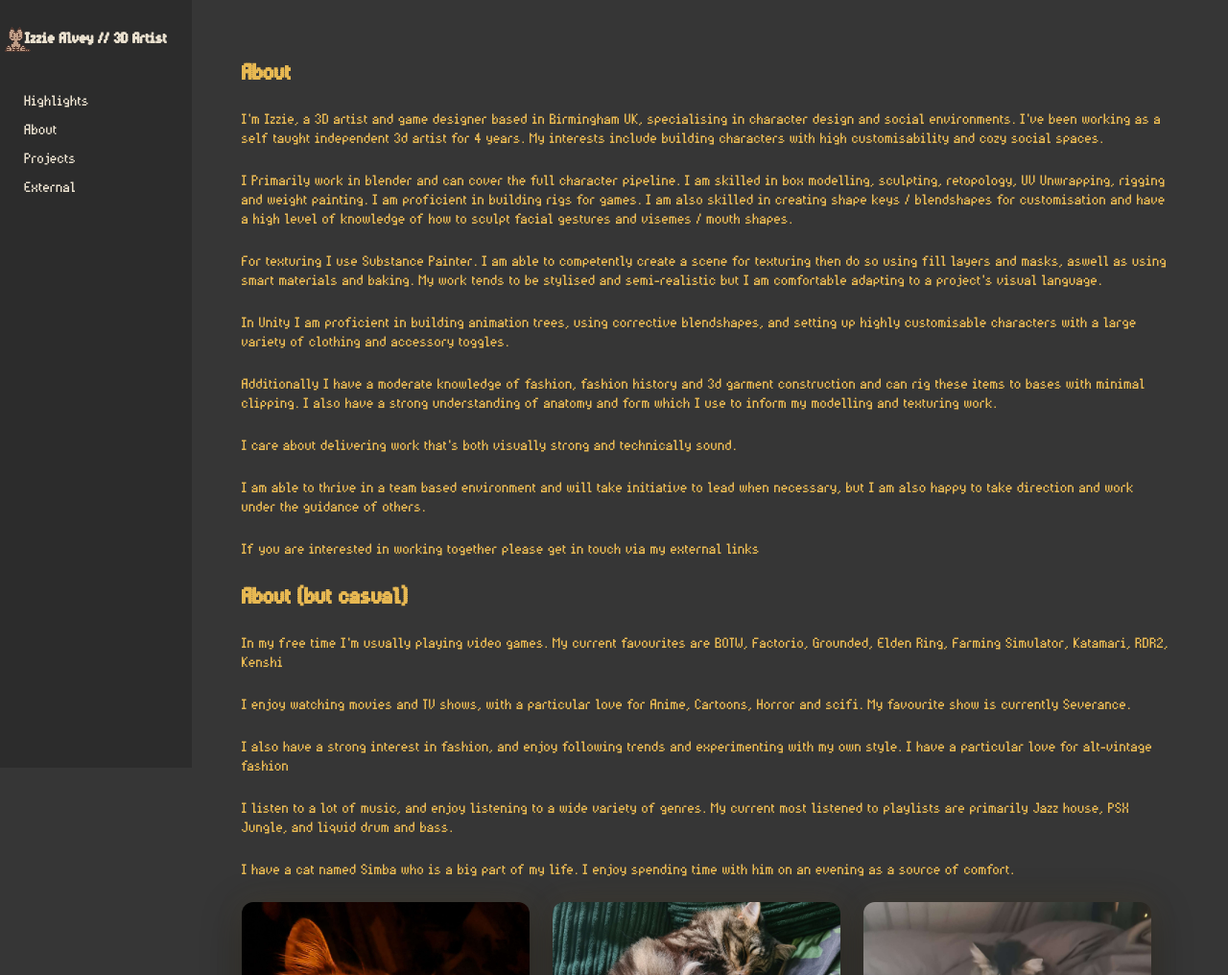
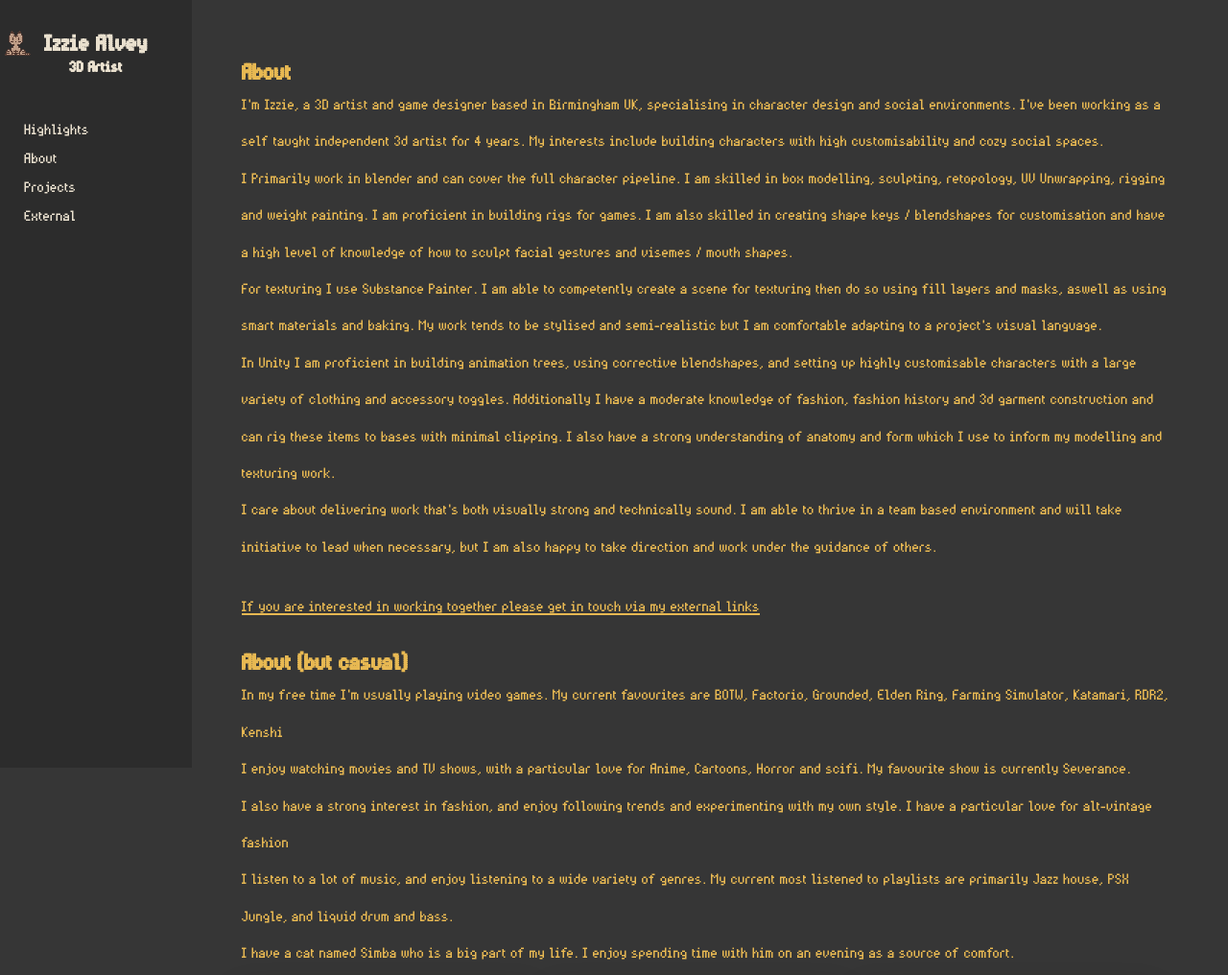
Before and after one commit to buddywulf/Portfolio-Website, a plain HTML site: page about.html in a window 1280 px wide. Shown: the top 1016 px of the page at 96% size. Drawn offline with Linux system fonts and the light colour scheme.

Commit message:
Genera updates
Co-authored-by: Copilot <copilot@github.com>

```diff
--- a/about.html
+++ b/about.html
@@ -10,7 +10,8 @@
     <!-- SIDEBAR NAVIGATION -->
     <nav class="sidebar">
         <div class="logo">
-            <h4>Izzie Alvey // 3D Artist</h4>
+            <h1><strong>Izzie Alvey</strong></h1>
+            <h4>3D Artist</h4>
         </div>
         <ul class="nav-links">
             <li><a href="index.html">Highlights</a></li>
@@ -44,39 +45,39 @@
 
             <h2>About</h2>
 
-<p></p>I'm Izzie, a 3D artist and game designer based in Birmingham UK, specialising in character design and social environments.
+<p>I'm Izzie, a 3D artist and game designer based in Birmingham UK, specialising in character design and social environments.
 
 I've been working as a self taught independent 3d artist for 4 years.
 
-My interests include building characters with high customisability and cozy social spaces.
+My interests include building characters with high customisability and cozy social spaces. <br />
 
-<p></p>I Primarily work in blender and can cover the full character pipeline.
+I Primarily work in blender and can cover the full character pipeline.
 
 I am skilled in box modelling, sculpting, retopology, UV Unwrapping, rigging and weight painting. I am proficient in building rigs for games.
 
-I am also skilled in creating shape keys / blendshapes for customisation and have a high level of knowledge of how to sculpt facial gestures and visemes / mouth shapes.
+I am also skilled in creating shape keys / blendshapes for customisation and have a high level of knowledge of how to sculpt facial gestures and visemes / mouth shapes. <br />
 
-<p></p>For texturing I use Substance Painter. I am able to competently create a scene for texturing then do so using fill layers and masks, aswell as using smart materials and baking.
+For texturing I use Substance Painter. I am able to competently create a scene for texturing then do so using fill layers and masks, aswell as using smart materials and baking.
 
-My work tends to be stylised and semi-realistic but I am comfortable adapting to a project's visual language.
+My work tends to be stylised and semi-realistic but I am comfortable adapting to a project's visual language.<br />
 
-<p></p>In Unity I am proficient in building animation trees, using corrective blendshapes, and setting up highly customisable characters with a large variety of clothing and accessory toggles.
+In Unity I am proficient in building animation trees, using corrective blendshapes, and setting up highly customisable characters with a large variety of clothing and accessory toggles.
 
-<p></p>Additionally I have a moderate knowledge of fashion, fashion history and 3d garment construction and can rig these items to bases with minimal clipping. I also have a strong understanding of anatomy and form which I use to inform my modelling and texturing work.
+Additionally I have a moderate knowledge of fashion, fashion history and 3d garment construction and can rig these items to bases with minimal clipping. I also have a strong understanding of anatomy and form which I use to inform my modelling and texturing work. <br />
 
-<p></p>I care about delivering work that's both visually strong and technically sound.
+I care about delivering work that's both visually strong and technically sound.
 
-<p></p> I am able to thrive in a team based environment and will take initiative to lead when necessary, but I am also happy to take direction and work under the guidance of others.
+I am able to thrive in a team based environment and will take initiative to lead when necessary, but I am also happy to take direction and work under the guidance of others. <br />
+<p> <u>
+If you are interested in working together please get in touch via my external links </u></p>
 
-<p></p>If you are interested in working together please get in touch via my external links
-<p> </p>
 <h2>About (but casual)</h2>
-<p></p>In my free time I'm usually playing video games. My current favourites are BOTW, Factorio, Grounded, Elden Ring, Farming Simulator, Katamari, RDR2, Kenshi  </p>
-<p></p> I enjoy watching movies and TV shows, with a particular love for Anime, Cartoons, Horror and scifi. My favourite show is currently Severance.
-<p></p> I also have a strong interest in fashion, and enjoy following trends and experimenting with my own style. I have a particular love for alt-vintage fashion
-<p></p> I listen to a lot of music, and enjoy listening to a wide variety of genres. My current most listened to playlists are primarily Jazz house, PSX Jungle, and liquid drum and bass.
-<p></p> I have a cat named Simba who is a big part of my life. I enjoy spending time with him on an evening as a source of comfort.
-<p></p>
+<p>In my free time I'm usually playing video games. My current favourites are BOTW, Factorio, Grounded, Elden Ring, Farming Simulator, Katamari, RDR2, Kenshi <br />
+ I enjoy watching movies and TV shows, with a particular love for Anime, Cartoons, Horror and scifi. My favourite show is currently Severance. <br />
+ I also have a strong interest in fashion, and enjoy following trends and experimenting with my own style. I have a particular love for alt-vintage fashion <br />
+ I listen to a lot of music, and enjoy listening to a wide variety of genres. My current most listened to playlists are primarily Jazz house, PSX Jungle, and liquid drum and bass. <br />
+ I have a cat named Simba who is a big part of my life. I enjoy spending time with him on an evening as a source of comfort.
+</p>
        <section id="home" class="hero">
 
         <img src="Images/20260220_231641.jpg" alt="Portfolio showcase">
--- a/styles.css
+++ b/styles.css
@@ -30,6 +30,7 @@ body {
     background-color: var(--background-color);
     display: flex;
     font-size: 24px;
+    /* padding-right: 10%; */
 }
 
 a {
```
Also changed, not shown: contact.html (+2 -1 lines), index.html (+2 -1 lines), project1.html (+2 -1 lines), project2.html (+2 -1 lines), project3.html (+2 -1 lines), project4.html (+2 -1 lines).
